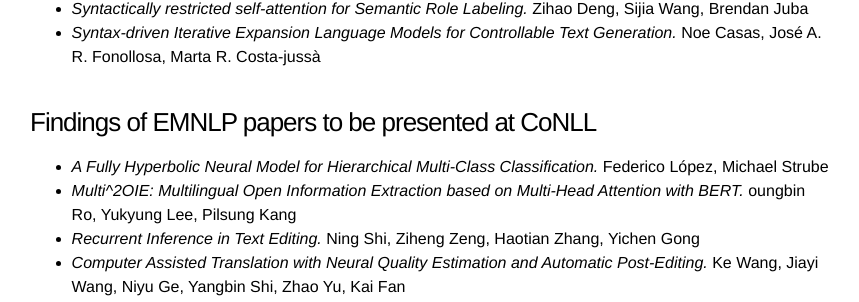
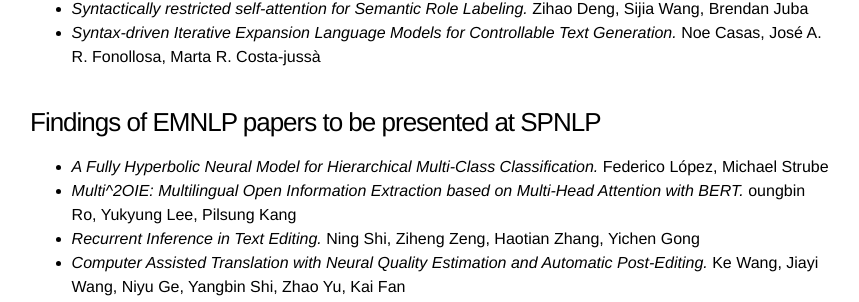
Before and after one commit to structuredprediction/structuredprediction.github.io, a Jekyll site: the page built from SPNLP20/5_ac.md, in a window 1280 px wide. Shown: the part 918-1220 px from the top of the page, without its empty margins (210-1069 px from the left). Built offline with Jekyll 4.4.1, drawn with Linux system fonts in a browser that asks for light colours.

Commit message:
Update 5_ac.md

```diff
--- a/SPNLP20/5_ac.md
+++ b/SPNLP20/5_ac.md
@@ -24,7 +24,7 @@
 * *Syntactically restricted self-attention for Semantic Role Labeling.* Zihao Deng, Sijia Wang, Brendan Juba
 * *Syntax-driven Iterative Expansion Language Models for Controllable Text Generation.* Noe Casas, José A. R. Fonollosa, Marta R. Costa-jussà
 
-### Findings of EMNLP papers to be presented at CoNLL
+### Findings of EMNLP papers to be presented at SPNLP
 
 * *A Fully Hyperbolic Neural Model for Hierarchical Multi-Class Classification.* Federico López, Michael Strube
 * *Multi^2OIE: Multilingual Open Information Extraction based on Multi-Head Attention with BERT.* oungbin Ro, Yukyung Lee, Pilsung Kang
```
